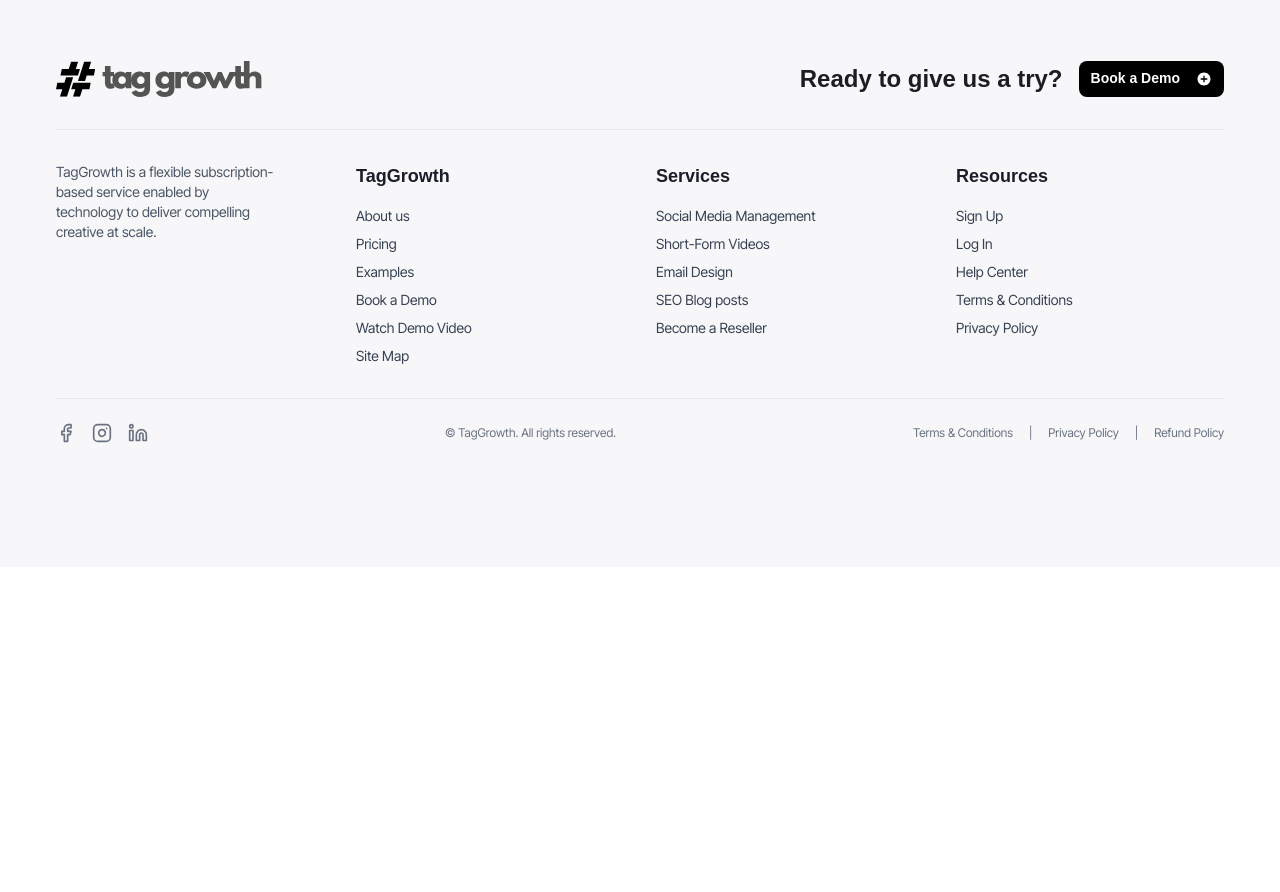
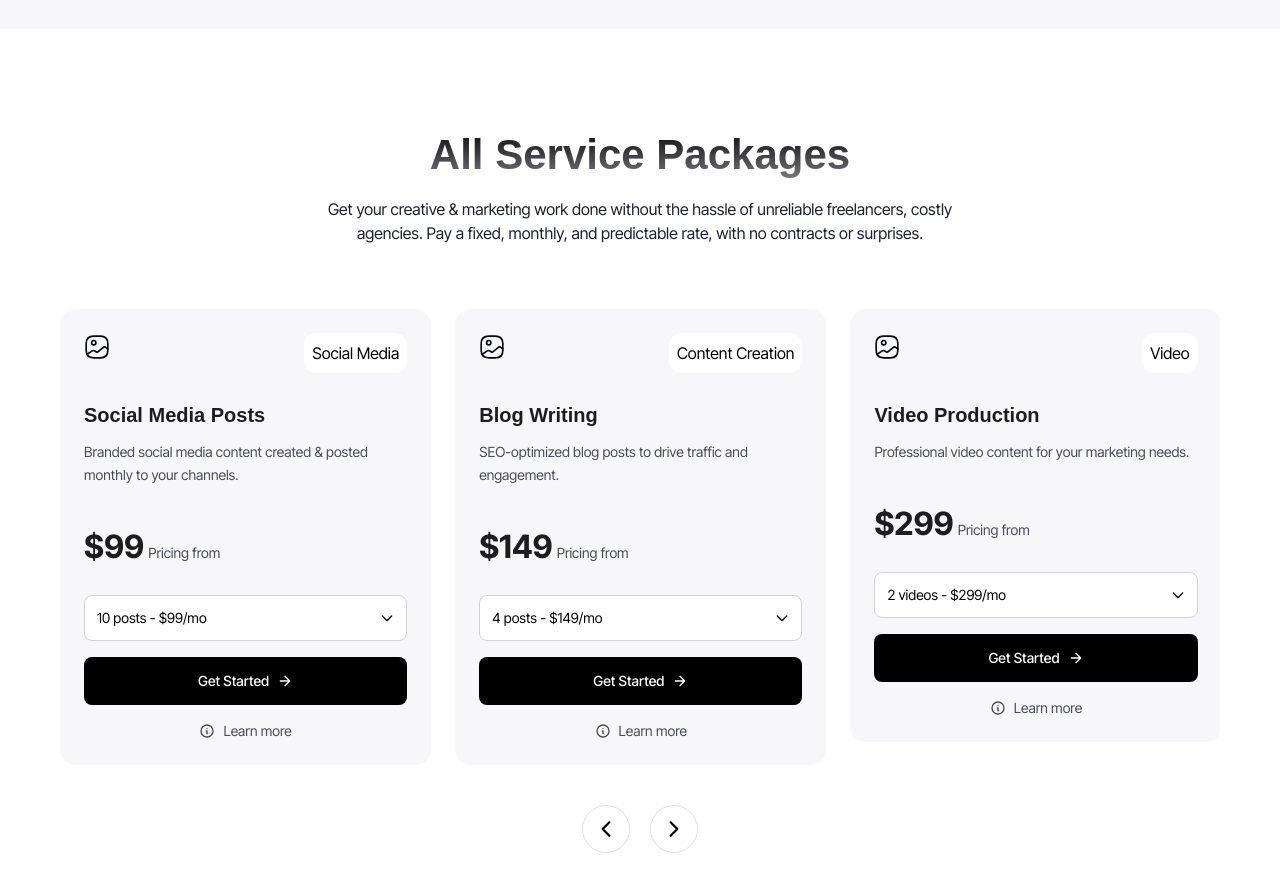
Before and after one commit to backbencherstudio/social-media-management, a Next.js app: page / in a window 1280 px wide. Shown: the part 2920-3812 px from the top of the page. Before the commit the page ends 3487 px from the top, so only its background shows below. Built offline with nearby package versions, Linux system fonts and the light colour scheme; a web font is replaced by a local one.

Commit message:
all services packages added conditonally, like homepage has scrollable and pricing page has no scrollablity

```diff
--- a/app/(client)/_components/landing-page/ExampleOfWork.tsx
+++ b/app/(client)/_components/landing-page/ExampleOfWork.tsx
@@ -12,7 +12,7 @@
 const ExampleOfWork = () => {
     return (
         <div className='bg-[#F7F7F9]'>
-            <div className='max-w-[1200px] mx-auto px-5 2xl:px-0 m'>
+            <div className='max-w-[1200px] mx-auto px-5 2xl:px-0 md:pb-[100px] '>
                 <div className='max-w-[694px] mx-auto flex flex-col gap-4 text-center -mt-[77px]'>
                     <div>
                         <Heading text="Examples of our work" className='lg:text-[42px] md:text-[36px] text-2xl leading-[126%] font-bold capitalize' />
--- a/app/(client)/_components/landing-page/_work_components/content-tabs.tsx
+++ b/app/(client)/_components/landing-page/_work_components/content-tabs.tsx
@@ -354,13 +354,11 @@
         )
       case "Emails":
         return (
-          <EmailsContent
-          />
+          <EmailsContent />
         )
       case "Blogs":
         return (
-          <BlogsContent
-         />
+          <BlogsContent />
         )
       default:
         return (
--- a/app/(client)/_components/landing-page/_work_components/posts-content.tsx
+++ b/app/(client)/_components/landing-page/_work_components/posts-content.tsx
@@ -10,9 +10,7 @@
 import CommentIcon from "@/public/incons/landin-page/Comments"
 import SendIcons from "@/public/incons/landin-page/Send"
 import BookmarkIcon from "@/public/incons/landin-page/Bookmark"
-import useEmblaCarousel from "embla-carousel-react"
-import { IoIosArrowForward } from "react-icons/io"
-import { IoIosArrowBack } from "react-icons/io"
+
 import CategorySelector from "./category-selection"
 
 type Category = {
--- /dev/null
+++ b/app/(client)/_components/landing-page/all-services.tsx
@@ -0,0 +1,12 @@
+import React from 'react';
+import Packages from '../../pricing-and-package/_components/packages';
+
+const AllServices = () => {
+    return (
+        <div className='my-[100px]'>
+            <Packages scrollable={true}/>
+        </div>
+    );
+};
+
+export default AllServices;
--- a/app/(client)/page.tsx
+++ b/app/(client)/page.tsx
@@ -1,6 +1,7 @@
 import React from 'react'
 import Hero from './_components/landing-page/hero'
 import ExampleOfWork from './_components/landing-page/ExampleOfWork'
+import AllServices from './_components/landing-page/all-services'
 
 
 
@@ -11,6 +12,7 @@
     <div>
       <Hero />
       <ExampleOfWork />
+      <AllServices />
 
     </div>
   )
--- a/app/(client)/pricing-and-package/_components/packages.tsx
+++ b/app/(client)/pricing-and-package/_components/packages.tsx
@@ -1,8 +1,12 @@
-import React from "react";
+"use client"
+
+import React, { useCallback, useEffect, useState } from "react";
 import Heading from "../../_components/heading-text";
 import ParagraphText from "../../_components/paragraph-text";
 import ServiceCard from "../../_components/service-card";
 import MediaIcon from "@/public/incons/media-icon";
+import useEmblaCarousel from "embla-carousel-react"
+import { IoIosArrowBack, IoIosArrowForward } from "react-icons/io";
 
 const serviceCardsData = [
   {
@@ -132,9 +136,33 @@
   },
 ];
 
-export default function Packages() {
+interface PackagesProps {
+  scrollable: boolean; // Use boolean type instead of string for "false"
+}
+
+
+
+export default function Packages({ scrollable }: PackagesProps) {
+
+
+  const [emblaRef, emblaApi] = useEmblaCarousel({
+    align: "start",
+    dragFree: true,
+    containScroll: "trimSnaps",
+  })
+
+
+
+  const scrollNext = useCallback(() => {
+    if (emblaApi) emblaApi.scrollNext()
+  }, [emblaApi])
+
+  const scrollPrev = useCallback(() => {
+    if (emblaApi) emblaApi.scrollPrev()
+  }, [emblaApi])
+
   return (
-    <div className="container px-4 sm:px-6 lg:px-8">
+    <div className="container px-5 2xl:px-0">
       <div className="mx-auto text-center mt-20 md:mt-0">
         <Heading text="All Service Packages" className="text-2xl sm:text-3xl md:text-[42px]" />
         <ParagraphText
@@ -143,13 +171,42 @@
         />
       </div>
 
-      <div className="grid grid-cols-1 sm:grid-cols-2 lg:grid-cols-3 xl:grid-cols-4 gap-4 sm:gap-6 mb-12 sm:mb-16 md:mb-20">
+
+      {scrollable ? (
+        <div className="overflow-hidden  " ref={emblaRef}>
+          <div className="flex  gap-4 sm:gap-6 ">
+            {serviceCardsData.map((service, index) => (
+              <div key={index} className="shrink-0 w-full sm:w-[50%] md:w-[48%] lg:w-[32%]">
+                <ServiceCard {...service} />
+              </div>
+            ))}
+          </div>
+          <div className="flex justify-center mt-10 gap-5">
+            <button
+              className={`cursor-pointer  w-[48px] h-[48px]  border border-[#DFE1E7] flex items-center justify-center rounded-full bg-white hover:bg-[#000] hover:text-white`}
+              onClick={scrollPrev}
+            >
+              <IoIosArrowBack className="text-2xl" />
+            </button>
+            <button
+              className={`cursor-pointer   w-[48px] h-[48px] flex items-center justify-center rounded-full border border-[#DFE1E7]  hover:bg-[#000] hover:text-white`}
+              onClick={scrollNext}
+            >
+              <IoIosArrowForward className="text-2xl" />
+            </button>
+          </div>
+        </div>
+      ) : (
+      <div className="grid grid-cols-1 sm:grid-cols-2 lg:grid-cols-3 gap-4 sm:gap-6 mb-12 sm:mb-16 md:mb-20">
         {serviceCardsData.map((service, index) => (
           <div key={index} className="flex justify-center">
             <ServiceCard {...service} />
           </div>
         ))}
       </div>
+      )
+
+      }
     </div>
   );
 }
--- a/app/(client)/pricing-and-package/page.tsx
+++ b/app/(client)/pricing-and-package/page.tsx
@@ -20,7 +20,7 @@
       <div className="mb-20">
         <BusinessTrust />
       </div>
-      <Packages />
+      <Packages scrollable={false} />
       <AddOns/>
       <SocialChannel/>
       <ApplyReseller/>
```
